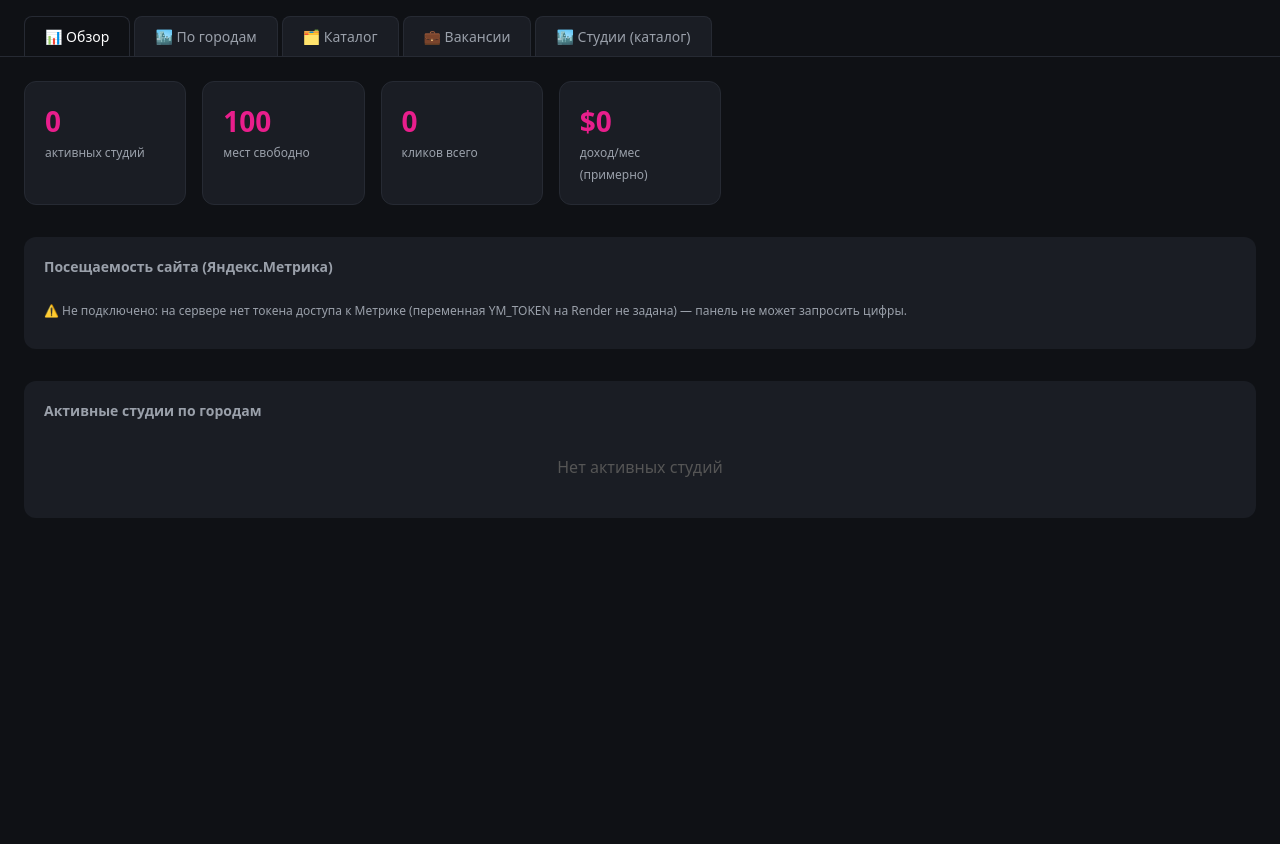
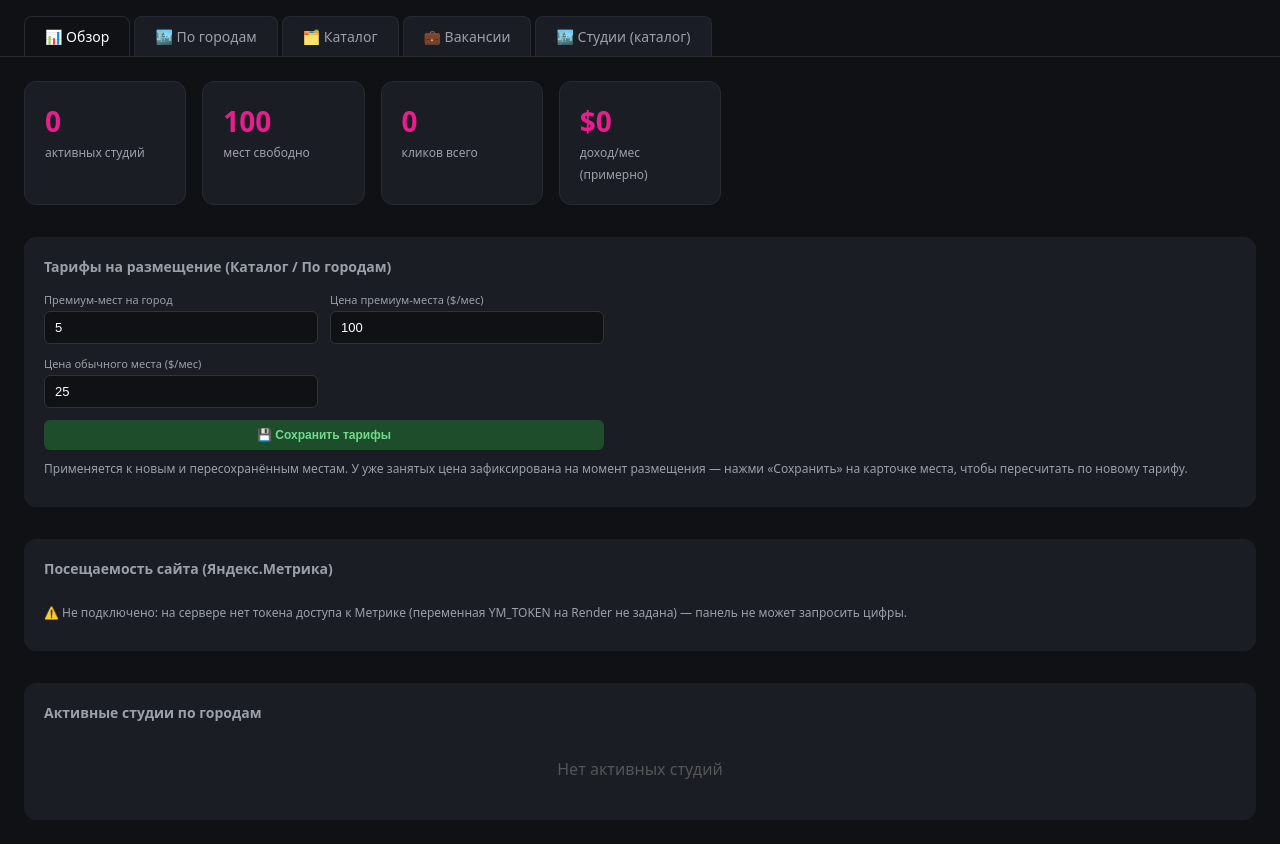
Before and after one commit to admin11111111113/workadult-server, a Flask app: page /admin in a window 1280 px wide. Shown: the part 56-900 px from the top of the page. Before the commit the page ends 574 px from the top, so only its background shows below. Run offline with Flask 3, Linux system fonts and the light colour scheme; the visitor is signed in with stand-in values (Sample User, id 1); data that the repository does not hold is empty.

Commit message:
make placement pricing editable and per-city instead of global slot 1-10
Admin can now set premium slots per city / premium price / regular
price from the Overview tab. Price and premium status are computed
from each city's current occupancy at save time and locked onto the
record (so changing the tariff later doesn't retroactively reprice
already-sold slots). Catalog tab now groups by city, sorted premium
first. Fixes the earlier mismatch where the per-city UI badge said
"premium" based on position-in-city while the backend charged based on
global slot number.

```diff
--- a/app.py
+++ b/app.py
@@ -37,6 +37,7 @@ CORS(app, resources={r"/api/*": {"origins": "*"}})
 _LISTINGS_REF = "/workadult_studios"
 _VACANCIES_REF = "/workadult_vacancies"
 _CATALOG_REF = "/workadult_catalog_studios"
+_PRICING_REF = "/workadult_pricing"
 
 VACANCY_FIELDS = ("org", "title", "salary", "desc", "contact")
 CATALOG_FIELDS = ("name", "city", "percent", "desc", "contact")
@@ -44,8 +45,19 @@ CATALOG_FORMATS = ("studio", "home", "pair", "guys", "nonnude")
 CATALOG_FMT_LABELS = {"studio": "В студии", "home": "Из дома", "pair": "Парой",
                       "guys": "Для парней", "nonnude": "Non Nude"}
 
-def _slot_price(n):
-    return 100 if n <= 10 else 25
+# Тарифы задаются в админке (вкладка «Обзор») и хранятся в Firebase — эти
+# значения только запасной вариант, если настройки ещё не сохранялись.
+PRICING_DEFAULTS = {"premium_price": 100, "regular_price": 25, "premium_per_city": 5}
+
+def _get_pricing():
+    raw = db.reference(_PRICING_REF).get() or {}
+    out = dict(PRICING_DEFAULTS)
+    for k in out:
+        try:
+            out[k] = max(0, int(raw.get(k, out[k])))
+        except (TypeError, ValueError):
+            pass
+    return out
 
 PUBLIC_FIELDS = ("name", "city", "desc", "photo", "contacts", "url")
 
@@ -58,6 +70,18 @@ def _is_expired(rec):
     if not expires_at:
         return False
     return time.time() > expires_at
+
+def _city_occupied_count(raw, city, exclude_slot=None):
+    """Сколько мест в этом городе уже куплено (active/hidden — кроме exclude_slot).
+    Нужно чтобы понять, каким по счёту в городе становится новое размещение."""
+    count = 0
+    for n in range(1, SLOT_COUNT + 1):
+        if n == exclude_slot:
+            continue
+        rec = raw.get(_slot_key(n))
+        if rec and rec.get("name") and rec.get("status") in ("active", "hidden") and rec.get("city") == city:
+            count += 1
+    return count
 
 def _ym(tok, date1, date2):
     """Визиты и уникальные посетители за период (не суммируются по дням)."""
@@ -99,26 +123,32 @@ def _require_admin(fn):
 @app.route("/api/listings", methods=["GET"])
 def api_listings():
     raw = db.reference(_LISTINGS_REF).get() or {}
+    pricing = _get_pricing()
     out = []
     for n in range(1, SLOT_COUNT + 1):
         rec = raw.get(_slot_key(n))
         # Скрываем если статус не active или срок истёк
         if not rec or rec.get("status") != "active" or _is_expired(rec):
-            out.append({"slot": n, "price": _slot_price(n), "listing": None})
+            out.append({"slot": n, "price": pricing["regular_price"], "listing": None})
             continue
+        # цена фиксируется в момент размещения (см. admin_slot_save) — так
+        # смена тарифа в админке не задним числом меняет уже купленные места
+        price = rec.get("price", pricing["regular_price"])
+        premium = rec.get("premium", False)
         listing = {k: rec.get(k, "") for k in PUBLIC_FIELDS}
         listing["expires_at"] = rec.get("expires_at")
-        out.append({"slot": n, "price": _slot_price(n), "listing": listing})
+        listing["premium"] = premium
+        out.append({"slot": n, "price": price, "listing": listing})
     return jsonify({"ok": True, "slots": out})
 
 @app.route("/api/featured", methods=["GET"])
 def api_featured():
-    """Только премиум студии (места 1-10) для ротации на главной"""
+    """Премиум-места (топ N в каждом городе — см. тарифы в админке) для ротации на главной"""
     raw = db.reference(_LISTINGS_REF).get() or {}
     featured = []
-    for n in range(1, 11):
+    for n in range(1, SLOT_COUNT + 1):
         rec = raw.get(_slot_key(n))
-        if rec and rec.get("status") == "active" and not _is_expired(rec):
+        if rec and rec.get("status") == "active" and not _is_expired(rec) and rec.get("premium"):
             listing = {k: rec.get(k, "") for k in PUBLIC_FIELDS}
             listing["slot"] = n
             featured.append(listing)
@@ -192,6 +222,7 @@ def admin_logout():
 @_require_admin
 def admin_dashboard():
     raw = db.reference(_LISTINGS_REF).get() or {}
+    pricing = _get_pricing()
     slots = []
     now = time.time()
     for n in range(1, SLOT_COUNT + 1):
@@ -207,7 +238,9 @@ def admin_dashboard():
                 days_left = 0
             else:
                 days_left = int(diff / 86400)
-        slots.append({"slot": n, "price": _slot_price(n), "days_left": days_left, "expired": expired, **rec})
+        slot = {"slot": n, "price": pricing["regular_price"], "premium": False,
+               "days_left": days_left, "expired": expired, **rec}
+        slots.append(slot)
     total_clicks = sum(int(s.get("clicks", 0)) for s in slots)
     occupied = sum(1 for s in slots if s.get("status") == "active" and not s.get("expired"))
 
@@ -232,7 +265,19 @@ def admin_dashboard():
                            total_clicks=total_clicks, occupied=occupied,
                            slot_count=SLOT_COUNT, vacancies=vacancies, vac_top5=vac_top5,
                            catalog_studios=catalog_studios, catalog_formats=CATALOG_FORMATS,
-                           catalog_fmt_labels=CATALOG_FMT_LABELS)
+                           catalog_fmt_labels=CATALOG_FMT_LABELS, pricing=pricing)
+
+@app.route("/admin/pricing/save", methods=["POST"])
+@_require_admin
+def admin_pricing_save():
+    out = {}
+    for k, default in PRICING_DEFAULTS.items():
+        try:
+            out[k] = max(0, int(request.form.get(k, default)))
+        except ValueError:
+            out[k] = default
+    db.reference(_PRICING_REF).set(out)
+    return redirect(url_for("admin_dashboard"))
 
 @app.route("/admin/slot/<int:n>", methods=["POST"])
 @_require_admin
@@ -242,19 +287,31 @@ def admin_slot_save(n):
 
     # Автоматически ставим срок 30 дней
     expires_at = time.time() + (30 * 24 * 3600)
+    city = request.form.get("city", "").strip()[:80]
+
+    # Цена/премиум считаются по месту В ГОРОДЕ: топ-N уже занятых мест в этом
+    # городе (N и цены — из тарифов в админке) идут по премиум-цене, остальные
+    # по обычной. Считаем на момент сохранения — так правки тарифов в
+    # настройках применяются к новым и пересохранённым местам.
+    raw = db.reference(_LISTINGS_REF).get() or {}
+    pricing = _get_pricing()
+    rank = _city_occupied_count(raw, city, exclude_slot=n) + 1
+    premium = rank <= pricing["premium_per_city"]
 
     rec = {
         "name":       request.form.get("name", "").strip()[:120],
-        "city":       request.form.get("city", "").strip()[:80],
+        "city":       city,
         "desc":       request.form.get("desc", "").strip()[:600],
         "photo":      request.form.get("photo", "").strip()[:500],
         "contacts":   request.form.get("contacts", "").strip()[:200],
         "url":        request.form.get("url", "").strip()[:300],
         "status":     "active",
         "expires_at": expires_at,
+        "premium":    premium,
+        "price":      pricing["premium_price"] if premium else pricing["regular_price"],
     }
     ref = db.reference(f"{_LISTINGS_REF}/{_slot_key(n)}")
-    existing = ref.get() or {}
+    existing = raw.get(_slot_key(n)) or {}
     rec["clicks"] = int(existing.get("clicks", 0))
     # Если продлеваем — сохраняем старые клики
     ref.set(rec)
--- a/templates/dashboard.html
+++ b/templates/dashboard.html
@@ -157,6 +157,28 @@
         <b>${{ occupied * 0 }}</b>
         <span>доход/мес (примерно)</span>
       </div>
+    </div>
+
+    <div class="city-stats" style="margin-bottom:32px">
+      <h3>Тарифы на размещение (Каталог / По городам)</h3>
+      <form method="post" action="/admin/pricing/save" class="form-grid" style="max-width:560px">
+        <div class="form-group">
+          <label>Премиум-мест на город</label>
+          <input type="number" name="premium_per_city" value="{{ pricing.premium_per_city }}" min="0" max="{{ slot_count }}">
+        </div>
+        <div class="form-group">
+          <label>Цена премиум-места ($/мес)</label>
+          <input type="number" name="premium_price" value="{{ pricing.premium_price }}" min="0">
+        </div>
+        <div class="form-group">
+          <label>Цена обычного места ($/мес)</label>
+          <input type="number" name="regular_price" value="{{ pricing.regular_price }}" min="0">
+        </div>
+        <div class="form-group full">
+          <button class="btn btn-save" type="submit">💾 Сохранить тарифы</button>
+        </div>
+      </form>
+      <div class="traffic-note">Применяется к новым и пересохранённым местам. У уже занятых цена зафиксирована на момент размещения — нажми «Сохранить» на карточке места, чтобы пересчитать по новому тарифу.</div>
     </div>
 
     <div class="city-stats" style="margin-bottom:32px">
@@ -522,6 +544,7 @@
 <script>
 // Данные слотов из сервера
 const ALL_SLOTS = {{ slots | tojson }};
+const PRICING = {{ pricing | tojson }};
 
 function showTab(name) {
   document.querySelectorAll('.tab').forEach((t,i) => t.classList.toggle('active', ['overview','cities','catalog','vacancies','studii'][i] === name));
@@ -555,7 +578,7 @@ async function loadTraffic() {
 }
 loadTraffic();
 
-/* ---------- Каталог (карточки как на сайте) ---------- */
+/* ---------- Каталог (карточки как на сайте, сгруппировано по городам) ---------- */
 function renderCatalog() {
   const grid = document.getElementById('catGrid');
   const items = ALL_SLOTS.filter(s => s.name && s.status === 'active' && !s.expired);
@@ -563,13 +586,20 @@ function renderCatalog() {
     grid.innerHTML = '<div class="cat-empty">В каталоге пока никого нет</div>';
     return;
   }
-  grid.innerHTML = items.map(s => {
-    const isPremium = s.slot <= 10;
+  const byCity = {};
+  items.forEach(s => { (byCity[s.city || 'Без города'] = byCity[s.city || 'Без города'] || []).push(s); });
+  const cities = Object.keys(byCity).sort();
+
+  grid.innerHTML = cities.map(city => {
+    const list = byCity[city].slice().sort((a, b) => (b.price || 0) - (a.price || 0));
+    const cards = list.map(s => {
+      const isPremium = !!s.premium;
+      const price = s.price != null ? s.price : (isPremium ? PRICING.premium_price : PRICING.regular_price);
       return `
       <div class="cat-card ${isPremium ? 'premium' : ''}">
         <div class="cat-badge ${isPremium ? 'premium' : ''}">
           <span>${isPremium ? '⭐ Премиум место #' + s.slot : 'Место #' + s.slot}</span>
-        <span>${isPremium ? '$100/мес' : '$25/мес'}</span>
+          <span>$${price}/мес</span>
         </div>
         ${s.photo ? `<img class="cat-photo" src="${s.photo}" alt="" onerror="this.style.display='none'">` : ''}
         <div class="cat-name">${s.name}</div>
@@ -582,6 +612,11 @@ function renderCatalog() {
             <button class="btn btn-delete" type="submit">🗑 Убрать из каталога</button>
           </form>
         </div>
+      </div>`;
+    }).join('');
+    return `<div class="cat-city-group" style="grid-column:1/-1;margin-top:20px">
+      <div style="font-size:15px;font-weight:700;margin-bottom:10px">📍 ${city} <span style="font-size:12px;color:#9aa0aa;font-weight:400">— ${list.length} студ.</span></div>
+      <div class="cat-grid">${cards}</div>
     </div>`;
   }).join('');
 }
@@ -692,13 +727,12 @@ function showCity(city) {
   document.querySelectorAll('.city-btn').forEach(b => b.classList.toggle('active', b.dataset.city === city));
   document.getElementById('cityTitle').textContent = city;
 
-  // Найти слоты для этого города (или пустые для заполнения)
-  // Логика: показываем 10 слотов для города
-  // Занятые этим городом + свободные места
+  // Топ-N мест в городе — премиум (см. тарифы в «Обзоре»), остальные обычные.
+  // Занятые этим городом + свободные места (добавляем из общего пула до 10 карточек на просмотр).
   const citySlots = ALL_SLOTS.filter(s => s.city === city && s.status === 'active');
   const freeSlots = ALL_SLOTS.filter(s => !s.name).slice(0, 10 - citySlots.length);
 
-  document.getElementById('citySubtitle').textContent = citySlots.length + ' из 10 мест занято';
+  document.getElementById('citySubtitle').textContent = citySlots.length + ' занято · премиум-мест в городе: ' + PRICING.premium_per_city;
   document.getElementById('slotsPanel').classList.add('active');
 
   const grid = document.getElementById('slotsGrid');
@@ -711,9 +745,13 @@ function showCity(city) {
 }
 
 function renderSlot(grid, s, localNum, city) {
-  const isPremium = localNum <= 10;
   const isOccupied = s.name && s.status === 'active';
   const isExpired = s.expired;
+  // У занятого места цена/премиум зафиксированы при размещении; у пустого —
+  // показываем, чем оно станет, если занять его следующим в этом городе.
+  const isPremium = isOccupied ? !!s.premium : localNum <= PRICING.premium_per_city;
+  const price = isOccupied ? (s.price != null ? s.price : (isPremium ? PRICING.premium_price : PRICING.regular_price))
+                            : (isPremium ? PRICING.premium_price : PRICING.regular_price);
 
   let cardClass = 'slot-card';
   if (isPremium) cardClass += ' premium';
@@ -739,7 +777,7 @@ function renderSlot(grid, s, localNum, city) {
       <div class="slot-header" onclick="toggleSlot('${slotId}')">
         <div>
           <span class="slot-num ${isPremium ? 'premium' : ''}">
-            ${isPremium ? '⭐' : '○'} Место #${localNum} (глоб. #${s.slot}) · ${isPremium ? '$100' : '$25'}/мес
+            ${isPremium ? '⭐' : '○'} Место #${localNum} (глоб. #${s.slot}) · $${price}/мес
           </span>
           ${s.name ? `<div style="font-size:12px;color:#bbb;margin-top:2px">${s.name}</div>` : ''}
         </div>
```
Also changed, not shown: studios.html (+6 -6 lines). Lines whose indentation alone changed are shown as unchanged.
